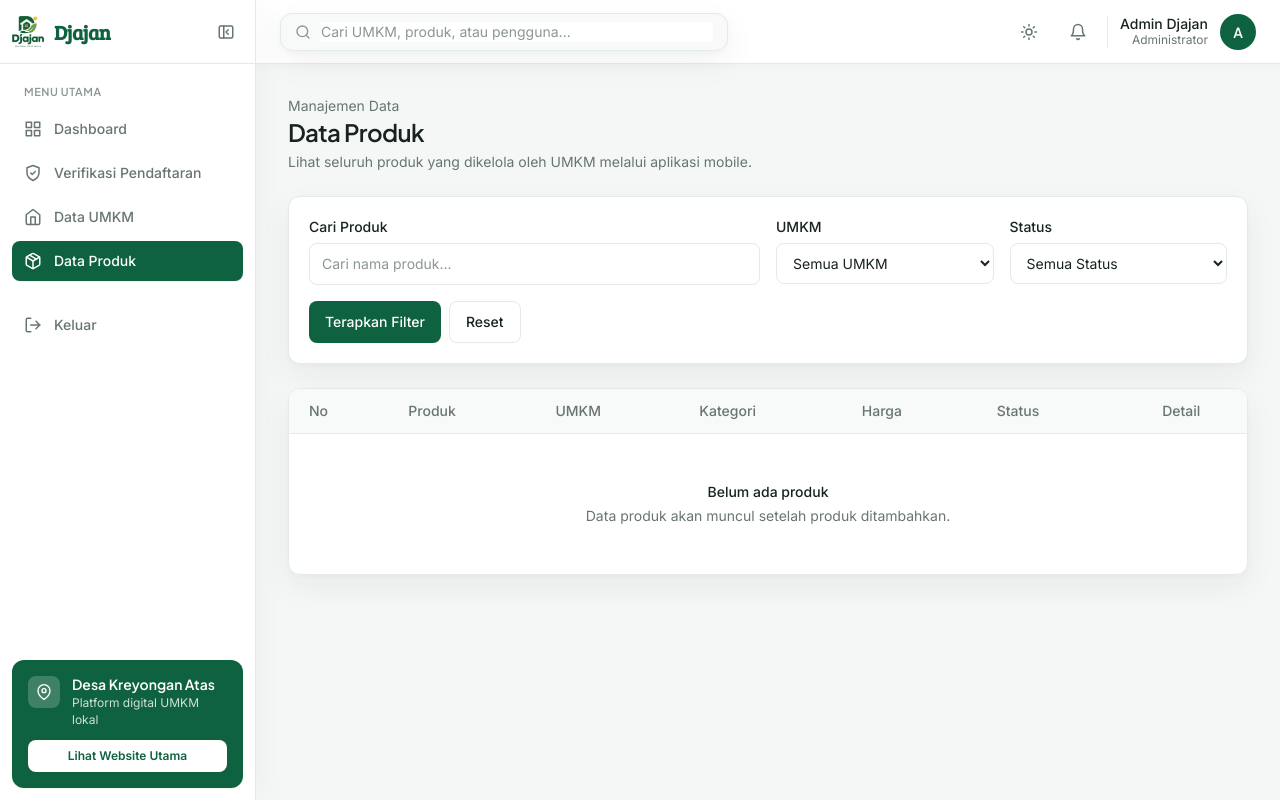
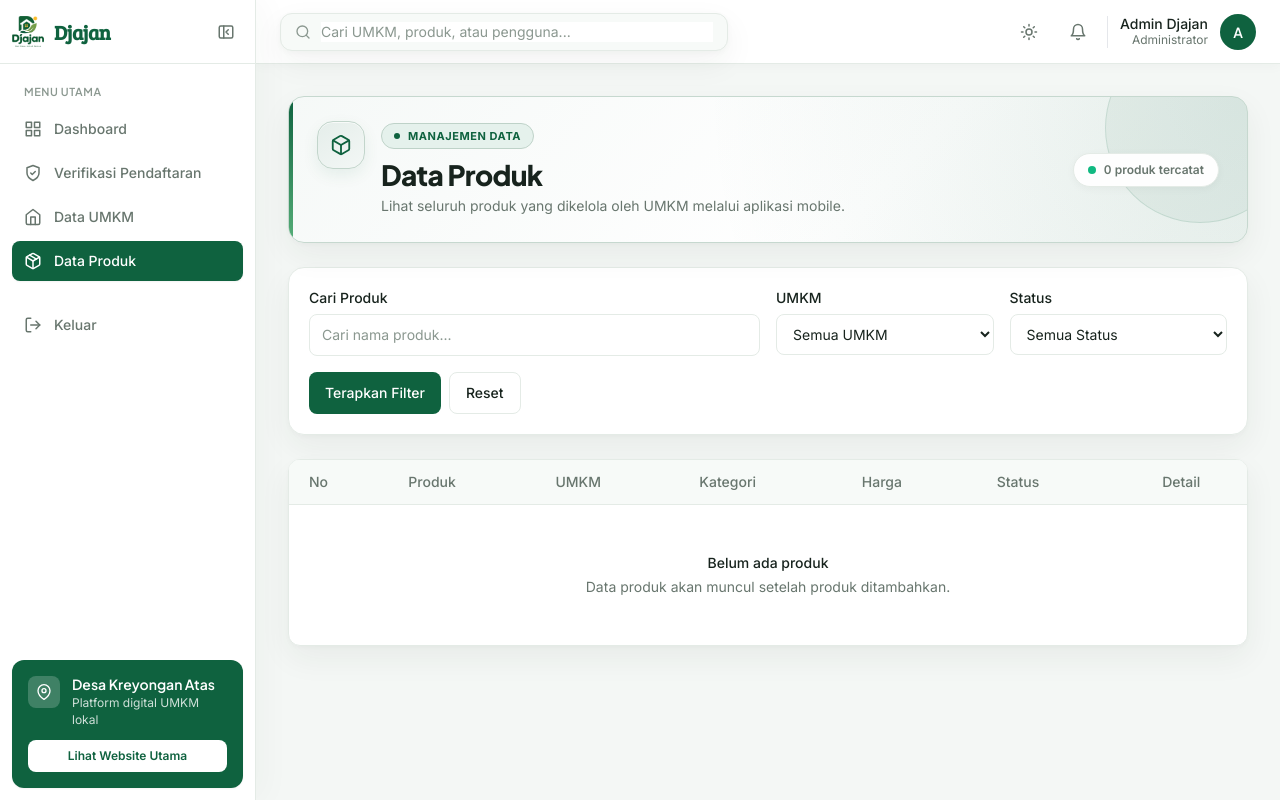
Before and after one commit to bgnrstudents/Djajan-Website, a Laravel app: page /admin/products in a window 1280 px wide. Run offline with Laravel 12, Linux system fonts and the light colour scheme; the visitor is signed in with stand-in values (Sample User, id 1); data that the repository does not hold is empty; style sheets or scripts are compiled from the project's sources; some libraries are stand-ins or nearby versions.

Commit message:
fix(admin): scope topbar CSS and apply unified premium page hero headers

```diff
--- a/resources/css/admin.css
+++ b/resources/css/admin.css
@@ -39,7 +39,7 @@ body.admin-shell {
 
 body.admin-shell #sidebar-container,
 body.admin-shell #sidebar-container > div:first-child,
-body.admin-shell header,
+body.admin-shell #admin-topbar,
 body.admin-shell main {
     background-color: var(--admin-surface);
     border-color: var(--admin-border);
@@ -139,8 +139,71 @@ body.admin-shell #sidebar-collapse-toggle .sidebar-collapse-icon {
     transition: transform 200ms ease;
 }
 
-body.admin-shell header {
+body.admin-shell #admin-topbar {
     box-shadow: 0 2px 12px rgb(26 55 39 / 3%);
+}
+
+body.admin-shell .admin-page-hero {
+    border: 1px solid color-mix(in srgb, var(--admin-primary) 14%, var(--admin-border));
+    background:
+        radial-gradient(circle at top right, color-mix(in srgb, var(--admin-primary) 10%, transparent), transparent 56%),
+        linear-gradient(135deg, color-mix(in srgb, #0f623f 4%, var(--admin-surface)) 0%, var(--admin-surface) 62%, color-mix(in srgb, #0f623f 3%, var(--admin-surface)) 100%);
+    box-shadow: var(--admin-shadow);
+}
+
+body.admin-shell .admin-page-hero::before {
+    position: absolute;
+    top: 0;
+    left: 0;
+    width: 4px;
+    height: 100%;
+    background: linear-gradient(180deg, #0f623f, #56ae78);
+    content: "";
+    pointer-events: none;
+}
+
+body.admin-shell .admin-page-hero::after {
+    position: absolute;
+    top: -64px;
+    right: -48px;
+    width: 190px;
+    height: 190px;
+    border: 1px solid color-mix(in srgb, var(--admin-primary) 12%, transparent);
+    border-radius: 50%;
+    background: color-mix(in srgb, var(--admin-primary) 5%, transparent);
+    content: "";
+    pointer-events: none;
+}
+
+body.admin-shell .admin-page-hero-icon {
+    border: 1px solid color-mix(in srgb, var(--admin-primary) 16%, var(--admin-border));
+    background: linear-gradient(145deg, color-mix(in srgb, #0f623f 11%, var(--admin-surface)), color-mix(in srgb, #0f623f 5%, var(--admin-surface)));
+    color: var(--admin-primary);
+    box-shadow: inset 0 1px rgb(255 255 255 / 70%), 0 6px 16px rgb(15 98 63 / 8%);
+}
+
+body.admin-shell .admin-page-hero-badge {
+    border: 1px solid color-mix(in srgb, var(--admin-primary) 18%, var(--admin-border));
+    background-color: color-mix(in srgb, #16814e 11%, var(--admin-surface));
+    color: var(--admin-primary);
+}
+
+body.admin-shell .admin-page-hero-pill {
+    border: 1px solid var(--admin-border);
+    background-color: color-mix(in srgb, var(--admin-surface) 88%, var(--admin-canvas));
+    color: var(--admin-muted);
+    box-shadow: 0 2px 8px rgb(17 35 25 / 4%);
+}
+
+html[data-admin-theme="dark"] body.admin-shell .admin-page-hero {
+    border-color: color-mix(in srgb, var(--admin-primary) 28%, var(--admin-border));
+    background:
+        radial-gradient(circle at top right, color-mix(in srgb, var(--admin-primary) 16%, transparent), transparent 58%),
+        linear-gradient(135deg, color-mix(in srgb, #4aa879 10%, var(--admin-surface)) 0%, var(--admin-surface) 60%, color-mix(in srgb, #4aa879 6%, var(--admin-surface)) 100%);
+}
+
+html[data-admin-theme="dark"] body.admin-shell .admin-page-hero-icon {
+    box-shadow: inset 0 1px rgb(255 255 255 / 8%), 0 8px 18px rgb(0 0 0 / 22%);
 }
 
 body.admin-shell main > * {
@@ -307,7 +370,7 @@ body.admin-shell main button:not(:disabled):active {
 
 body.admin-shell main button:focus-visible,
 body.admin-shell main a:focus-visible,
-body.admin-shell header button:focus-visible {
+body.admin-shell #admin-topbar button:focus-visible {
     outline: 3px solid color-mix(in srgb, var(--admin-primary) 42%, transparent);
     outline-offset: 2px;
 }
@@ -413,7 +476,7 @@ body.admin-shell main .granularity-button[aria-pressed="true"] {
 }
 
 html[data-admin-theme="dark"] body.admin-shell #sidebar-container .bg-white,
-html[data-admin-theme="dark"] body.admin-shell header .bg-white,
+html[data-admin-theme="dark"] body.admin-shell #admin-topbar .bg-white,
 html[data-admin-theme="dark"] body.admin-shell #notification-dropdown .bg-white {
     background-color: var(--admin-surface);
 }
--- a/resources/views/admin/product/index.blade.php
+++ b/resources/views/admin/product/index.blade.php
@@ -2,26 +2,27 @@
 
 @section('content')
 
-<div class="space-y-6">
+<div class="mx-auto max-w-7xl space-y-6 pb-10">
 
     {{-- Header --}}
-    <div class="flex items-center justify-between">
-        <div>
-            <p class="text-sm text-gray-500">
-                Manajemen Data
-            </p>
-
-            <h1 class="text-2xl font-semibold text-gray-900">
-                Data Produk
-            </h1>
-
-            <p class="mt-1 text-sm text-gray-500">
-                Lihat seluruh produk yang dikelola oleh UMKM melalui aplikasi mobile.
-            </p>
-        </div>
-
-
-    </div>
+    <x-admin.page-hero
+        badge="Manajemen Data"
+        title="Data Produk"
+        subtitle="Lihat seluruh produk yang dikelola oleh UMKM melalui aplikasi mobile.">
+        <x-slot:icon>
+            <svg xmlns="http://www.w3.org/2000/svg" width="22" height="22" viewBox="0 0 24 24" fill="none" stroke="currentColor" stroke-width="2" stroke-linecap="round" stroke-linejoin="round">
+                <path d="M21 16V8a2 2 0 0 0-1-1.73l-7-4a2 2 0 0 0-2 0l-7 4A2 2 0 0 0 3 8v8a2 2 0 0 0 1 1.73l7 4a2 2 0 0 0 2 0l7-4A2 2 0 0 0 21 16z"></path>
+                <polyline points="3.27 6.96 12 12.01 20.73 6.96"></polyline>
+                <line x1="12" y1="22.08" x2="12" y2="12"></line>
+            </svg>
+        </x-slot:icon>
+        <x-slot:right>
+            <div class="admin-page-hero-pill inline-flex items-center gap-2 rounded-full px-3.5 py-2 text-xs font-semibold">
+                <span class="h-2 w-2 rounded-full bg-emerald-500"></span>
+                <span class="tabular-nums">{{ number_format($products->total(), 0, ',', '.') }} produk tercatat</span>
+            </div>
+        </x-slot:right>
+    </x-admin.page-hero>
 
 
     {{-- Success Message --}}
@@ -33,7 +34,7 @@
 
 
     {{-- Search & Filter --}}
-    <div class="rounded-xl border border-gray-200 bg-white p-5">
+    <div class="rounded-2xl border border-gray-200 bg-white p-5">
 
         <form
             method="GET"
--- /dev/null
+++ b/resources/views/components/admin/page-hero.blade.php
@@ -0,0 +1,31 @@
+@props([
+    'badge',
+    'title',
+    'subtitle',
+])
+
+<section {{ $attributes->merge(['class' => 'admin-page-hero relative overflow-hidden rounded-2xl px-5 py-5 sm:px-7 sm:py-6']) }}>
+    <div class="relative z-10 flex flex-col gap-4 sm:flex-row sm:items-center sm:justify-between">
+        <div class="flex items-start gap-4">
+            @isset($icon)
+                <div class="admin-page-hero-icon hidden h-12 w-12 shrink-0 items-center justify-center rounded-2xl sm:inline-flex" aria-hidden="true">
+                    {{ $icon }}
+                </div>
+            @endisset
+            <div class="min-w-0">
+                <div class="admin-page-hero-badge inline-flex items-center gap-2 rounded-full px-3 py-1 text-[11px] font-bold uppercase tracking-wider">
+                    <span class="h-1.5 w-1.5 rounded-full bg-djajan-primary"></span>
+                    <span>{{ $badge }}</span>
+                </div>
+                <h1 class="mt-2.5 text-2xl font-extrabold tracking-tight text-djajan-neutral font-heading sm:text-[28px]">{{ $title }}</h1>
+                <p class="mt-1 text-sm text-gray-500 leading-relaxed">{{ $subtitle }}</p>
+            </div>
+        </div>
+
+        @isset($right)
+            <div class="shrink-0 self-start sm:self-center">
+                {{ $right }}
+            </div>
+        @endisset
+    </div>
+</section>
--- a/resources/views/layouts/admin.blade.php
+++ b/resources/views/layouts/admin.blade.php
@@ -220,7 +220,7 @@
         {{-- MAIN WRAPPER (Topbar + Content) --}}
         <div class="flex-1 flex flex-col min-w-0 overflow-hidden">
             {{-- Global Topbar Header --}}
-            <header class="h-16 bg-white border-b border-gray-200 flex items-center justify-between px-4 md:px-6 flex-shrink-0 z-10">
+            <header id="admin-topbar" class="h-16 bg-white border-b border-gray-200 flex items-center justify-between px-4 md:px-6 flex-shrink-0 z-10">
                 <div class="flex items-center gap-4 flex-1">
                     {{-- Mobile Hamburger --}}
                     <button id="mobile-sidebar-toggle" type="button" onclick="toggleSidebar(true)" class="lg:hidden p-2 -ml-2 text-gray-600 hover:bg-gray-100 rounded-lg transition-colors" aria-label="Buka menu" aria-controls="sidebar-container" aria-expanded="false">
```
Also changed, not shown: resources/views/admin/dashboard.blade.php (+17 -13 lines), resources/views/admin/umkm/index.blade.php (+23 -6 lines), resources/views/admin/umkm/verifikasi.blade.php (+23 -5 lines).
